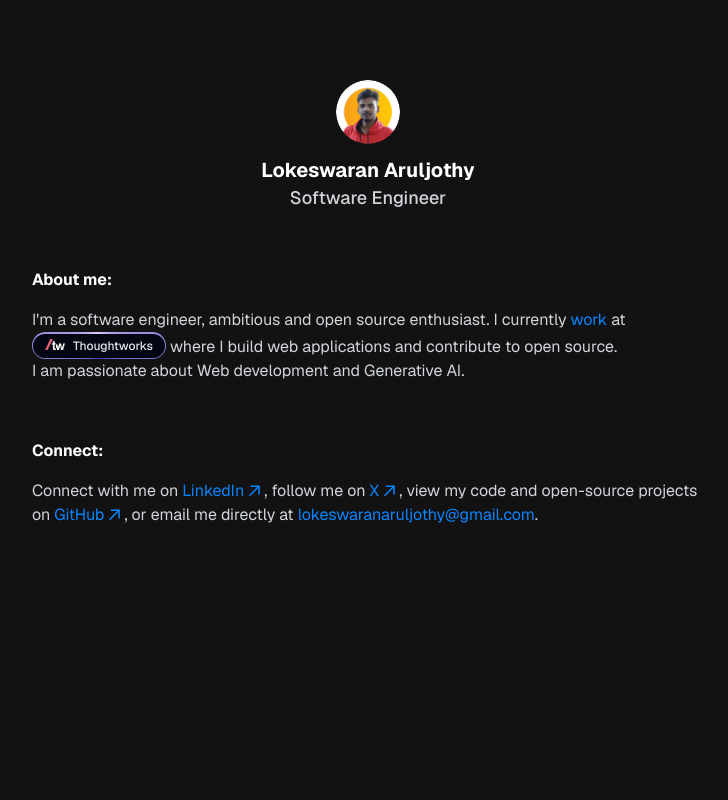
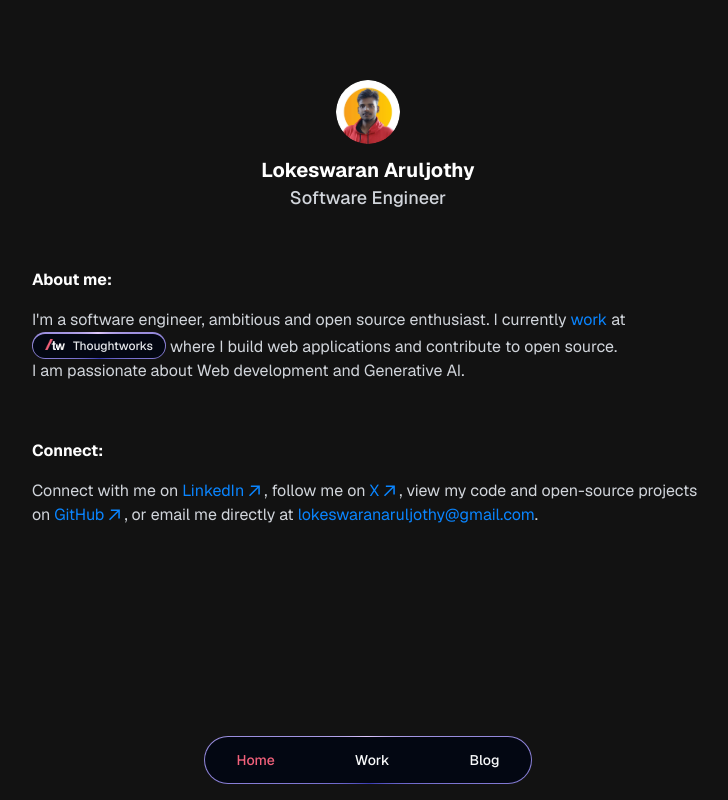
Before and after one commit to lokeswaran-aj/lokeswaran.dev, a Next.js app: page / in a window 1280 px wide. Shown: the whole page, without its empty margins (272-1000 px from the left). Built offline with nearby package versions, Linux system fonts and the light colour scheme.

Commit message:
Add header component ✨

```diff
--- a/app/layout.tsx
+++ b/app/layout.tsx
@@ -3,6 +3,7 @@ import { GeistSans } from "geist/font/sans"
 import "./globals.css"
 import { cn } from "@/libs/utils"
 import { siteConfig } from "@/config/site"
+import Header from "@/components/Header"
 
 export const metadata: Metadata = {
   title: siteConfig.name,
@@ -18,11 +19,16 @@ export default function RootLayout({
     <html lang="en">
       <body
         className={cn(
-          "antialiased bg-background text-text max-w-2xl mb-40 flex flex-col mx-4 mt-20 sm:mx-auto",
+          "antialiased bg-background text-text max-w-2xl  mx-4 sm:mx-auto",
           GeistSans.className
         )}
       >
-        {children}
+        <div className="flex flex-col py-20 min-h-[calc(100dvh-3rem)]">
+          {children}
+        </div>
+        <div className="fixed inset-x-0 bottom-0 z-20 mx-auto mb-4 w-screen flex justify-center h-12 px-6">
+          <Header />
+        </div>
       </body>
     </html>
   )
--- /dev/null
+++ b/components/Header.tsx
@@ -0,0 +1,46 @@
+"use client"
+
+import { cn } from "@/libs/utils"
+import Link from "next/link"
+import { usePathname } from "next/navigation"
+import React from "react"
+
+const Header = () => {
+  const pathname = usePathname()
+  return (
+    <div className="relative inline-flex h-12 overflow-hidden rounded-full p-[1px] focus:outline-none">
+      <span className="absolute inset-[-1000%] animate-[spin_2s_linear_infinite] bg-[conic-gradient(from_90deg_at_50%_50%,#E2CBFF_0%,#393BB2_50%,#E2CBFF_100%)]" />
+      <span className="inline-flex gap-20 cursor-pointer items-center justify-center rounded-full bg-gray-950 px-8 py-1 text-sm font-medium text-gray-50 backdrop-blur-3xl">
+        <Link
+          href="/"
+          className={cn(
+            pathname === "/" ? "text-accent" : "",
+            "hover:text-red-light transition"
+          )}
+        >
+          Home
+        </Link>
+        <Link
+          href="/work"
+          className={cn(
+            pathname === "/work" ? "text-accent" : "",
+            "hover:text-red-light transition"
+          )}
+        >
+          Work
+        </Link>
+        <Link
+          href="/blog"
+          className={cn(
+            pathname === "/blog" ? "text-accent" : "",
+            "hover:text-red-light transition"
+          )}
+        >
+          Blog
+        </Link>
+      </span>
+    </div>
+  )
+}
+
+export default Header
--- a/tailwind.config.ts
+++ b/tailwind.config.ts
@@ -13,7 +13,8 @@ const config: Config = {
         background: "#121212",
         primary: "#0a85ff",
         secondary: "#0000f0",
-        accent: "#0600c2",
+        accent: "#f2617b",
+        "red-light": "#f7a1b1",
       },
     },
   },
```
